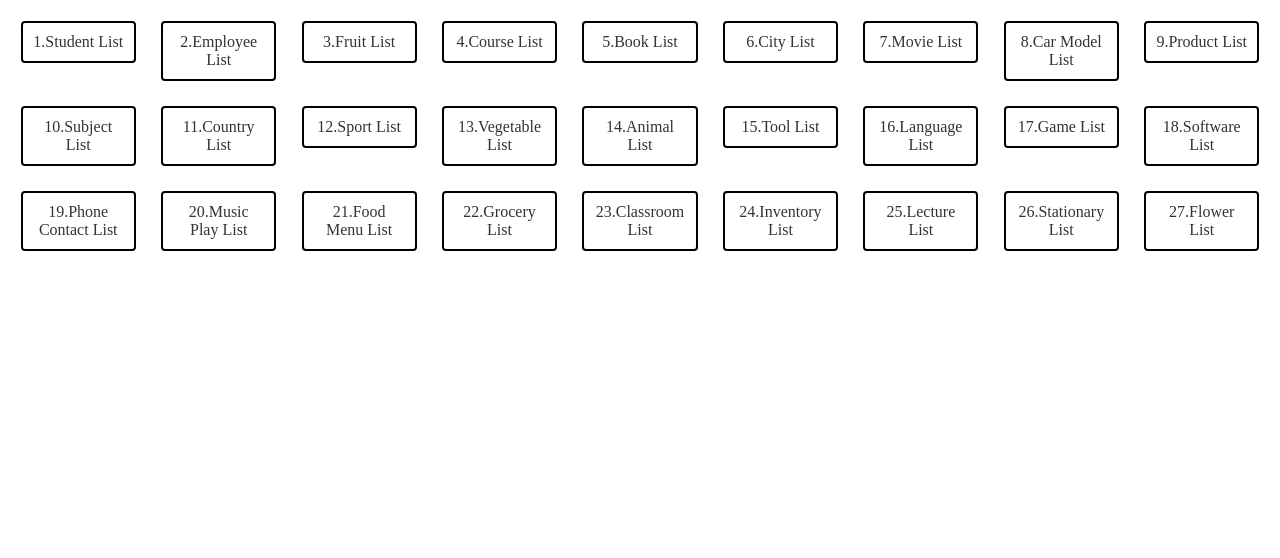
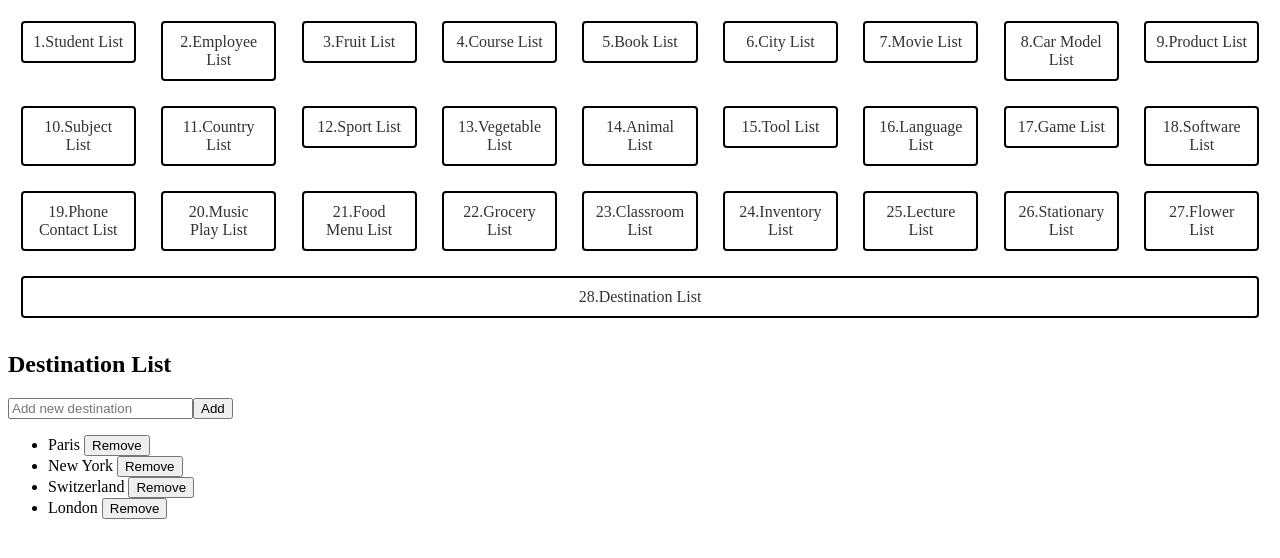
Before and after one commit to Xavierbaliw/Activity15-Angular-with-TypeScript-and-Data-Structures, an Angular app: page /destinationlist in a window 1280 px wide. Before the commit this address led to /. Shown: the top 558 px of the page. Built offline with nearby package versions, Linux system fonts and the light colour scheme.

Commit message:
29TH COMMIT destination

```diff
--- a/src/app/app.component.html
+++ b/src/app/app.component.html
@@ -27,6 +27,7 @@
     <li><a routerLink="lecturelist">25.Lecture List</a></li>
     <li><a routerLink="stationarylist">26.Stationary List</a></li>
     <li><a routerLink="flowerlist">27.Flower List</a></li>
+    <li><a routerLink="destinationlist">28.Destination List</a></li>
 
   </ul>
 </nav>
--- a/src/app/app.module.ts
+++ b/src/app/app.module.ts
@@ -32,6 +32,7 @@ import {InventoryListComponent} from "./component/inventory-list/inventory-list.
 import {LecturelistComponent} from "./component/lecturelist/lecturelist.component";
 import {StationarylistComponent} from "./component/stationarylist/stationarylist.component";
 import {FlowerlistComponent} from "./component/flowerlist/flowerlist.component";
+import {DestinationListComponent} from "./component/destination-list/destination-list.component";
 
 
 const routes: Routes = [
@@ -62,6 +63,7 @@ const routes: Routes = [
   {path: 'lecturelist', component: LecturelistComponent},
   {path: 'stationarylist', component: StationarylistComponent},
   {path: 'flowerlist', component: FlowerlistComponent},
+  {path: 'destinationlist', component: DestinationListComponent},
 
 
 
@@ -106,6 +108,7 @@ const routes: Routes = [
     LecturelistComponent,
     StationarylistComponent,
     FlowerlistComponent,
+    DestinationListComponent,
     ],
   providers: [
 
--- /dev/null
+++ b/src/app/component/destination-list/destination-list.component.html
@@ -0,0 +1,17 @@
+<div class="container">
+  <h2>Destination List</h2>
+
+  <input
+    [(ngModel)]="newDestination"
+    placeholder="Add new destination"
+    (keyup.enter)="addDestination()"
+  />
+  <button (click)="addDestination()">Add</button>
+
+  <ul>
+    <li *ngFor="let destination of destinations; let i = index">
+      {{ destination }}
+      <button (click)="removeDestination(i)">Remove</button>
+    </li>
+  </ul>
+</div>
--- /dev/null
+++ b/src/app/component/destination-list/destination-list.component.ts
@@ -0,0 +1,22 @@
+import { Component } from '@angular/core';
+
+@Component({
+  selector: 'app-destination-list',
+  templateUrl: './destination-list.component.html',
+  styleUrl: './destination-list.component.css'
+})
+export class DestinationListComponent {
+  destinations: string[] = ['Paris', 'New York', 'Switzerland', 'London'];
+  newDestination: string = '';
+
+  addDestination() {
+    if (this.newDestination.trim()) {
+      this.destinations.push(this.newDestination.trim());
+      this.newDestination = '';
+    }
+  }
+
+  removeDestination(index: number) {
+    this.destinations.splice(index, 1);
+  }
+}
```
Also changed, not shown: src/app/component/destination-list/destination-list.component.css (added), 1 other file (tests, documents, lock files or other folders).
